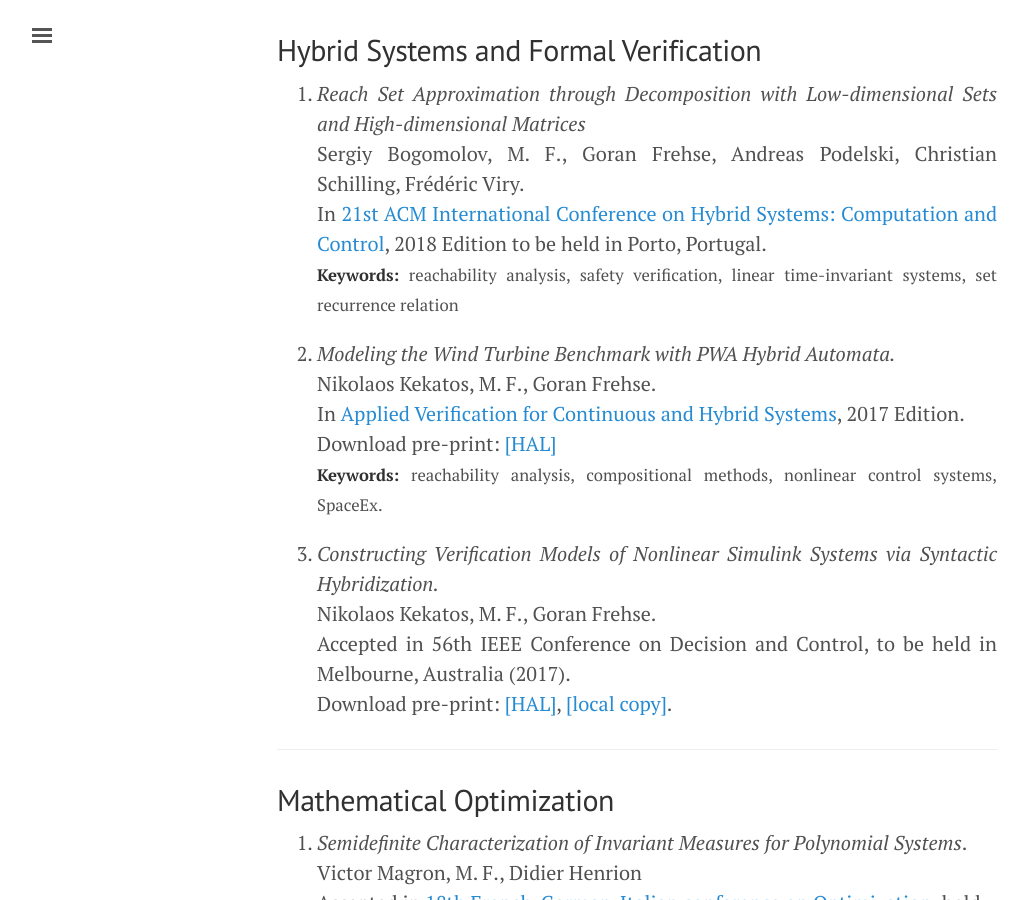
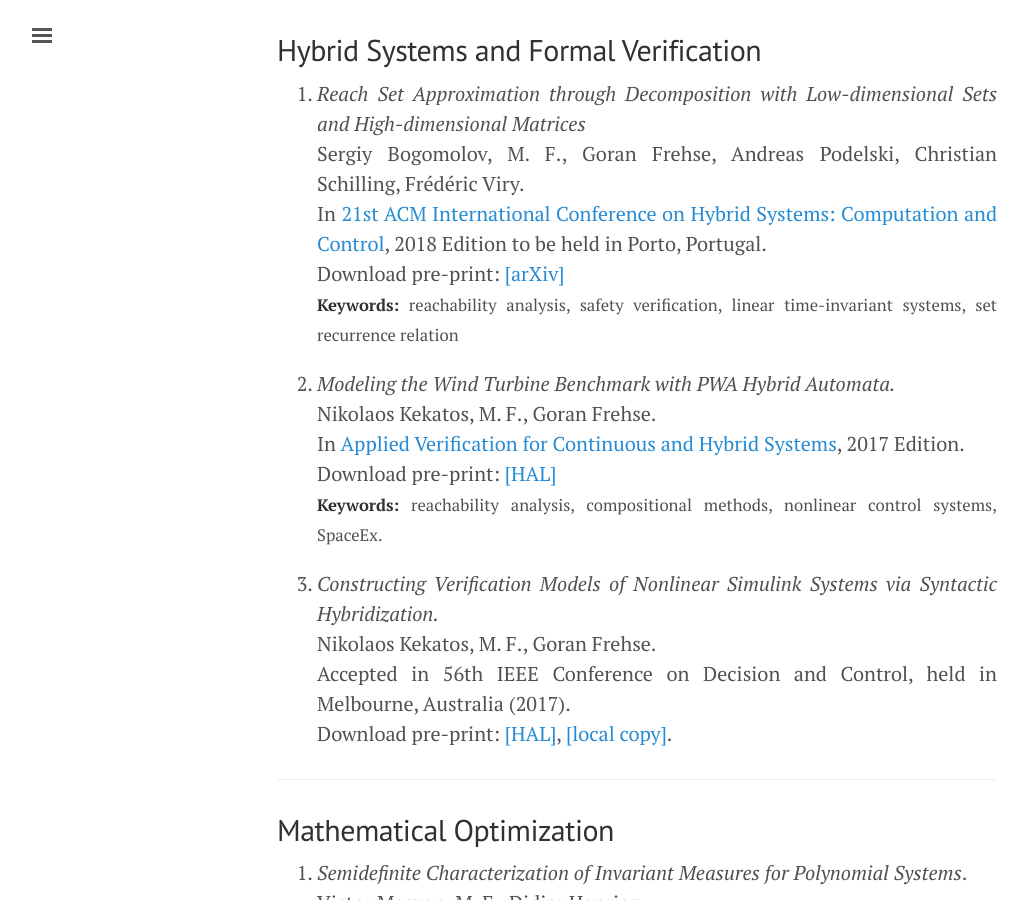
Before and after one commit to mforets/mforets.github.io, a Jekyll site: the page built from publications.md, in a window 1280 px wide and 900 px high, scrolled down 283 px. Shown: the whole window, without its empty margins (3-1031 px from the left). Built offline with Jekyll 4.4.1, drawn with Linux system fonts in a browser that asks for light colours; nearby versions of some CDN libraries.

Commit message:
update publis links

```diff
--- a/publications.md
+++ b/publications.md
@@ -10,12 +10,15 @@ This section contains publications at peer-reviewed journals or conference proce
 ## Hybrid Systems and Formal Verification
 
 1. *Reach Set Approximation through Decomposition with Low-dimensional Sets and High-dimensional Matrices* <br> Sergiy Bogomolov, M. F., Goran Frehse, Andreas Podelski, Christian Schilling, Frédéric Viry.<br>  In [21st ACM International Conference on Hybrid Systems: Computation and Control](https://www.hscc2018.deib.polimi.it/),
-2018 Edition to be held in Porto, Portugal. <br><small> **Keywords:** reachability analysis, safety verification, linear time-invariant systems, set recurrence relation </small>
+2018 Edition to be held in Porto, Portugal.
+<br> Download pre-print: [[arXiv]](https://arxiv.org/abs/1801.09526)
+<br><small> **Keywords:** reachability analysis, safety verification, linear time-invariant systems, set recurrence relation </small>
+
 
 2. *Modeling the Wind Turbine Benchmark with PWA Hybrid
 Automata.* <br> Nikolaos Kekatos, M. F., Goran Frehse. <br> In [Applied Verification for Continuous and Hybrid Systems](http://cps-vo.org/group/ARCH), 2017 Edition. <br> Download pre-print: [[HAL]](https://hal.archives-ouvertes.fr/hal-01508674) <br> <small> **Keywords:** reachability analysis, compositional methods, nonlinear control systems, SpaceEx. </small>
 
-3. *Constructing Verification Models of Nonlinear Simulink Systems via Syntactic Hybridization.*  <br> Nikolaos Kekatos, M. F., Goran Frehse.<br>  Accepted in 56th IEEE Conference on Decision and Control, to be held in Melbourne, Australia (2017). <br> Download pre-print: [[HAL]](https://hal.archives-ouvertes.fr/hal-01487658), [[local copy]]({{site.url}}/assets/papers/synlin_v2.pdf).
+3. *Constructing Verification Models of Nonlinear Simulink Systems via Syntactic Hybridization.*  <br> Nikolaos Kekatos, M. F., Goran Frehse.<br>  Accepted in 56th IEEE Conference on Decision and Control, held in Melbourne, Australia (2017). <br> Download pre-print: [[HAL]](https://hal.archives-ouvertes.fr/hal-01487658), [[local copy]]({{site.url}}/assets/papers/synlin_v2.pdf).
 
 ---
 
```
